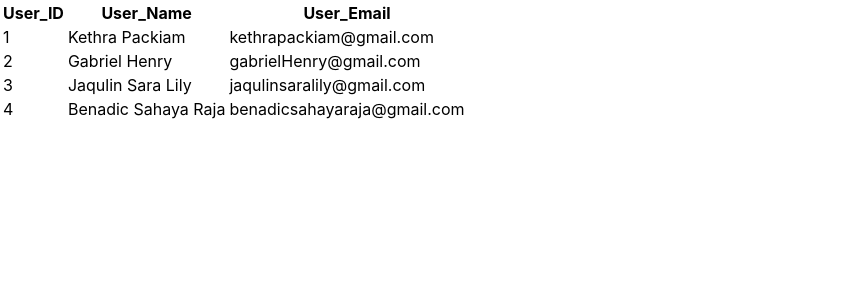
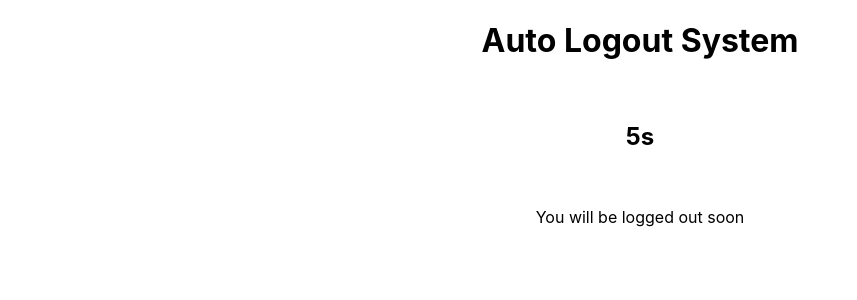
Before and after one commit to KethraPackiamB/Daily_React_Practice, a React (Create React App) app: page / in a window 1280 px wide. Shown: the top 300 px of the page, without its empty margins (0-857 px from the left). Built offline with nearby package versions, Linux system fonts and the light colour scheme; the HTML template or start-up script is replaced by a standard one.

Commit message:
Created the Auto log out system

```diff
--- a/src/App.js
+++ b/src/App.js
@@ -31,6 +31,7 @@ import { AdvertisementPage } from './TimeRelatedPrograms/AdvertisementPage';
 import { SetTimeOutConcept } from './TimeRelatedPrograms/SetTimeOutConcept';
 import { ApiFetchWithErrorhandling } from './Practicing/ApiFetchwithErrorHandling';
 import { ErrorHandlingWithTryCatch } from './Practicing/ErrorHandlingWithTryCatch';
+import { AutoLogOut } from './RealWorldScenarioTasks/AutoLogOut';
 
 function App() {
   return (
@@ -64,7 +65,8 @@ function App() {
   {/* <AdvertisementPage/> */}
   {/* <SetTimeOutConcept/> */}
   {/* <ApiFetchWithErrorhandling/> */}
-  <ErrorHandlingWithTryCatch/>
+  {/* <ErrorHandlingWithTryCatch/> */}
+  <AutoLogOut/>
    </div>
   );
 }
--- /dev/null
+++ b/src/RealWorldScenarioTasks/AutoLogOut.jsx
@@ -0,0 +1,43 @@
+import { useEffect, useRef, useState } from "react";
+
+export const AutoLogOut = () => {
+
+    const [timeLeft, setTimeLeft] = useState(10);
+    const [warning, setWaring] = useState("");
+
+
+
+    useEffect(()=> {
+        const intervalTime = setInterval(()=> {
+            setTimeLeft((prev)=> prev - 1);
+
+        },1000);
+
+    const warningMessage = setTimeout(()=>{
+            setWaring("You will be logged out soon");
+        },5000);
+
+        return(()=>{
+            clearInterval(intervalTime);
+            clearTimeout(warningMessage);
+        })
+    },[]);
+
+    useEffect(()=>{
+        if(timeLeft === 0){
+          setWaring("You are logged out");
+          }
+    },[timeLeft]);
+
+    return(
+        <div>
+            <center>
+            <h1>Auto Logout System</h1>
+            <br />
+            <h2>{timeLeft}s</h2>
+            <br />
+            <p>{warning}</p>
+            </center>
+        </div>
+    )
+}
```
